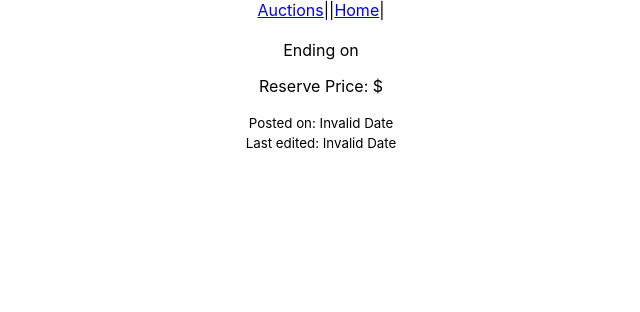
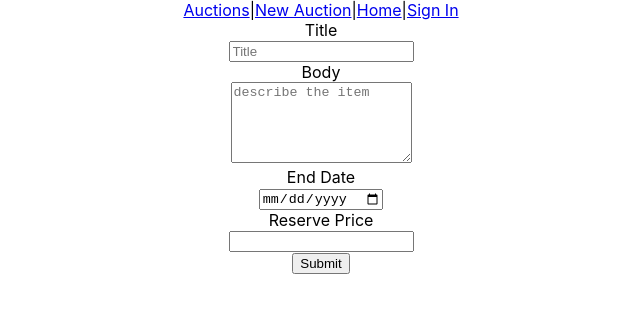
Before and after one commit to manpreeetdhaliwal/final_exam, a React (Create React App) app in the folder biddr-client/: page /auctions/new in a window 1280 px wide. Shown: the top 312 px of the page, without its empty margins (319-959 px from the left). Built offline with nearby package versions, Linux system fonts and the light colour scheme; no server answers.

Commit message:
auctionNewPage component added

```diff
--- a/biddr-client/src/App.js
+++ b/biddr-client/src/App.js
@@ -7,6 +7,7 @@ import AuctionIndexPage from './components/AuctionIndexPage';
  import Navbar from './components/Navbar';
  import SignInPage from './components/SignInPage';
  import { Session } from './requests';
+ import AuctionNewPage from './components/AuctionNewPage';
 import {
   BrowserRouter,
   Route,
@@ -20,7 +21,19 @@ class App extends Component {
       user:null
      }
      this.handleSubmit=this.handleSubmit.bind(this)
+     this.destroySession=this.destroySession.bind(this)
   }
+
+ //to get current user name on navbar
+ componentDidMount() {
+  Session.currentUser()
+  .then(user=>{
+    console.log('user', user);
+    this.setState((state)=>{
+      return {user:user}
+    })
+  })
+}
 
 //signin
 handleSubmit(params){
@@ -35,15 +48,28 @@ handleSubmit(params){
     })
 
 }
+//signout
+destroySession(){
+  Session.destroy()
+  .then(res=>{
+    this.setState(
+        (
+        state=>{return {user:null}}
+        )
+      )
+    })
+}
+
 
   render() {
   return (
     <div className="App">
 
      <BrowserRouter>
-     <Navbar></Navbar>
+     <Navbar currentUser={this.state.user} destroySession={this.destroySession}/>
      <Switch>
      <Route exact path='/auctions' component={AuctionIndexPage} />
+     <Route exact path='/auctions/new' component={AuctionNewPage} />
      <Route path = '/welcome' component = {WelcomePage} />
      <Route exact path='/auctions/:id' component={AuctionShowPage} />
      {/* <Route path='/sign_in'component={SignInPage}></Route> */}
--- /dev/null
+++ b/biddr-client/src/components/AuctionNewPage.js
@@ -0,0 +1,56 @@
+import React, { Component } from 'react'
+import { Auction } from '../requests';
+
+class AuctionNewPage extends Component {
+    createAuction = event => {
+        event.preventDefault();
+        const { currentTarget } = event;
+        const fd = new FormData(currentTarget);
+
+        const newAuction = {
+            title: fd.get("title"),
+            body: fd.get("body"),
+            end_date: fd.get("end_date"),
+            reserve_price: fd.get("reserve_price")
+        };
+
+        Auction.create(newAuction).then(data => {
+          if (!data.errors) {
+            this.props.history.push(`/auctions/${data.id}`);
+          }
+        });
+
+        currentTarget.reset();
+      };
+render(){
+    return(
+        <form onSubmit={event => this.createAuction(event)}>
+          <div>
+            <label htmlFor='title'>Title</label>
+            <br />
+            <input type='text' name='title' id='title' placeholder="Title" required />
+          </div>
+          <div>
+            <label htmlFor='body'>Body</label>
+            <br />
+            <textarea name='body' id='body' rows='5' placeholder='describe the item' required  />
+          </div>
+          <div>
+            <label htmlFor='end_date'>End Date</label>
+            <br />
+            <input type='date' name='end_date' id='end_date' />
+          </div>
+          <div>
+            <label htmlFor='reserve_price'>Reserve Price</label>
+            <br />
+            <input type='number' name='reserve_price' id='reserve_price' />
+          </div>
+          <div>
+            <input type='submit' value='Submit' />
+          </div>
+        </form>
+      )
+    }
+
+}
+export default AuctionNewPage
--- a/biddr-client/src/components/Navbar.js
+++ b/biddr-client/src/components/Navbar.js
@@ -2,18 +2,18 @@ import React from 'react';
 import {NavLink} from 'react-router-dom';
 
 const Navbar = (props)=>{
-    // function handleSignOut(){
-    //     props.destroySession()
-    // }
+    function handleSignOut(){
+        props.destroySession()
+    }
     return(
         <nav>
             <NavLink to='/auctions'>Auctions</NavLink>
             |
-            {/* <NavLink to='/auctions/new'>New Auction</NavLink> */}
+            <NavLink to='/auctions/new'>New Auction</NavLink>
             |
             <NavLink to='/welcome'>Home</NavLink>
             |
-            {/* {
+            {
                 props.currentUser ?
                 (
                 <div>
@@ -25,7 +25,7 @@ const Navbar = (props)=>{
                 :
                 <NavLink to='/sign_in'>Sign In</NavLink>
             }
-            |
+            {/* |
             <NavLink to='/sign_up'>Sign Up</NavLink> */}
             {/* {!currentUser && (
             <NavLink to='/sign_up'>Sign Up</NavLink>
--- a/biddr-client/src/components/SignInPage.js
+++ b/biddr-client/src/components/SignInPage.js
@@ -1,7 +1,7 @@
 import React from 'react';
 
 
-const SignInPage =({handleSubmit})=>{
+const SignInPage =({handleSubmit, history})=>{
     function onSubmit(event){
         event.preventDefault();
         const {currentTarget}=event;
@@ -11,6 +11,7 @@ const SignInPage =({handleSubmit})=>{
             password: formData.get('password')
         }
         handleSubmit(formValues);
+        history.push('/auctions');
 
 
     }
```
